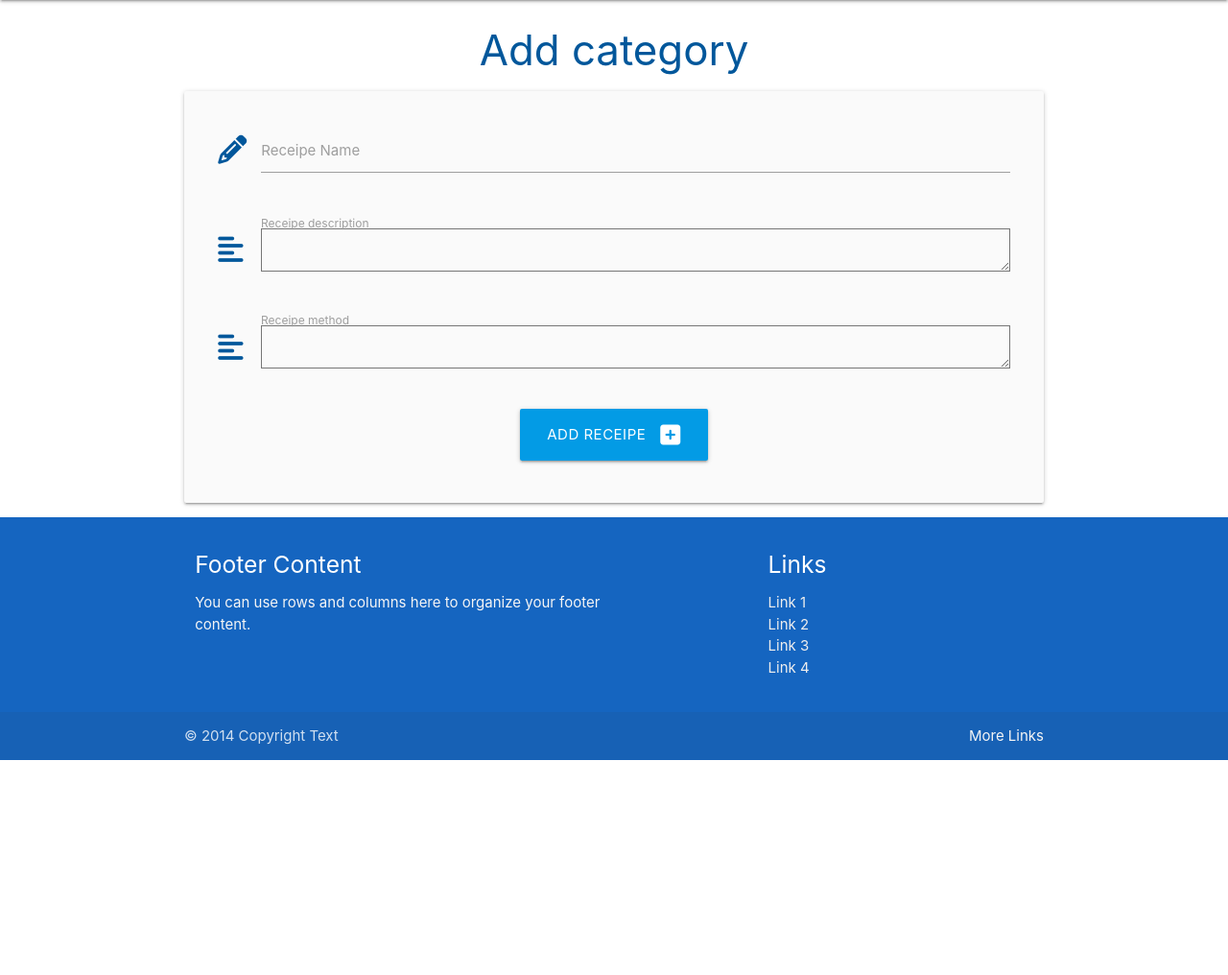
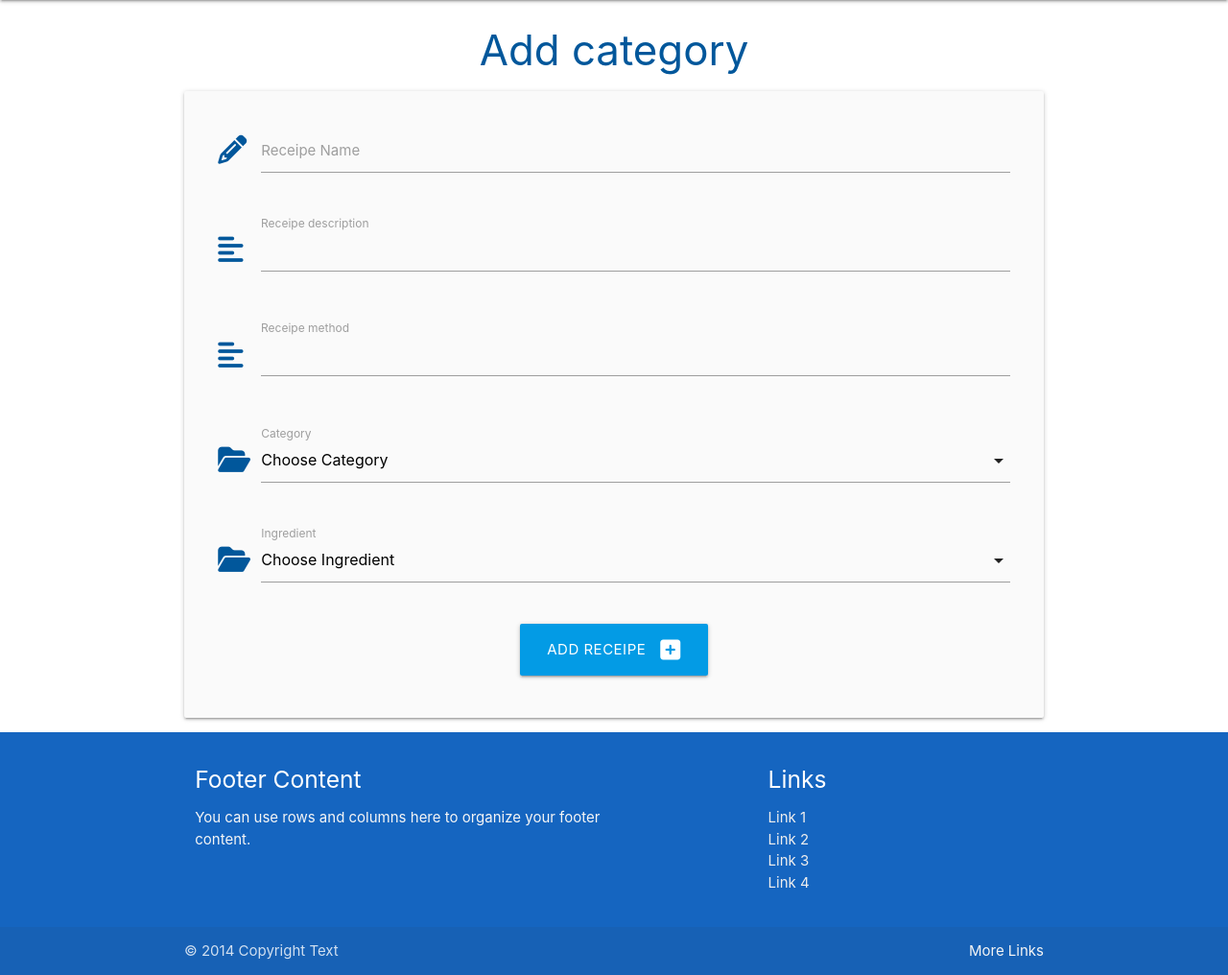
Before and after one commit to Mark-Assessment/f-gama-foodrecipe-m3-2, a Flask app: page /add_receipe in a window 1280 px wide. Shown: the part 64-1080 px from the top of the page at 96% size. Before the commit the page ends 856 px from the top, so only its background shows below. Run offline with Flask 3, Linux system fonts and the light colour scheme; data that the repository does not hold is empty.

Commit message:
Add delete functionality for ingredients and front end for add receipe

```diff
--- a/foodreceipe/routes.py
+++ b/foodreceipe/routes.py
@@ -70,7 +70,7 @@ def delete_category(category_id):
 
 @app.route("/delete_ingredients/<int:ingredients_id>")
 def delete_ingredients(ingredients_id):
-    ingredients = ingredients.query.get_or_404(ingredients_id)
+    ingredients = Ingredients.query.get_or_404(ingredients_id)
     db.session.delete(ingredients)
     db.session.commit()
     return redirect(url_for("ingredients"))
--- a/foodreceipe/static/js/script.js
+++ b/foodreceipe/static/js/script.js
@@ -2,9 +2,11 @@ document.addEventListener('DOMContentLoaded', function() {
     // sidenav initialization
     var sidenav = document.querySelectorAll('.sidenav');
     M.Sidenav.init(sidenav);
+
+    //modal initialization
+    var modals = document.querySelectorAll('.modal');
+    instances = M.Modal.init(modals);
+
+    var selects = document.querySelectorAll('select');
+    M.FormSelect.init(selects);
   });
-
-  document.addEventListener('DOMContentLoaded', function() {
-    var elems = document.querySelectorAll('.modal');
-    var instances = M.Modal.init(elems);
-  });
--- a/foodreceipe/templates/add_receipe.html
+++ b/foodreceipe/templates/add_receipe.html
@@ -17,20 +17,47 @@
       <div class="row">
         <div class="input-field col s12">
           <i class="fas fa-align-left prefix light-blue-text text-darken-4"></i>
-          <textarea id="receipe_description" name="receipe_description" maxlength="200" type="text" class="validate" required>
+          <textarea id="receipe_description" name="receipe_description" minlength="5"
+          maxlength="200" type="text" class="materialize-textarea validate" required>
           </textarea>
           <label for="receipe_description">Receipe description</label>
         </div>
       </div>
-      <!--receipe description-->
+      <!--Preparation method-->
       <div class="row">
         <div class="input-field col s12">
           <i class="fas fa-align-left prefix light-blue-text text-darken-4"></i>
-          <textarea id="prep_method" name="prep_method" maxlength="200" type="text" class="validate" required>
+          <textarea id="prep_method" name="prep_method" minlength="5" maxlength="200" type="text" class="materialize-textarea validate" required>
           </textarea>
           <label for="prep_method">Receipe method</label>
         </div>
       </div>
+      <!-- category id -->
+      <div class="row">
+        <div class="input-field col s12">
+            <i class="fas fa-folder-open prefix light-blue-text text-darken-4"></i>
+            <select id="category_id" name="category_id" class="validate" required>
+                <option value="" disabled selected>Choose Category</option>
+                {% for category in categories %}
+                    <option value="{{ category.id }}">{{ category.category_name }}</option>
+                {% endfor %}
+            </select>
+            <label for="category_id">Category</label>
+        </div>
+     </div>
+     <!-- ingredients id -->
+     <div class="row">
+      <div class="input-field col s12">
+          <i class="fas fa-folder-open prefix light-blue-text text-darken-4"></i>
+          <select id="ingredients_id" name="ingredients_id" class="validate" required>
+              <option value="" disabled selected>Choose Ingredient</option>
+              {% for ingredients in ingredients %}
+                  <option value="{{ ingredients.id }}">{{ ingredients.ingredient_name }}</option>
+              {% endfor %}
+          </select>
+          <label for="ingredients_id">Ingredient</label>
+      </div>
+   </div>
       <!--Submit button-->
       <div class="row">
         <div class=" col s12 center-align">
--- a/foodreceipe/templates/categories.html
+++ b/foodreceipe/templates/categories.html
@@ -23,7 +23,7 @@
               <!-- Modal Structure -->
               <div id="modal-{{ category.id }}" class="modal">
                  <div class="modal-content">
-                    <h4>Are you sure you want to delete this category</h4>
+                    <h4>Are you sure you want to delete this category?</h4>
                  </div>
                  <div class="modal-footer">
                     <a href="{{ url_for('delete_category', category_id=category.id) }}" class="btn red">Delete</a>
```
Also changed, not shown: foodreceipe/templates/ingredients.html (+11 -1 lines).
